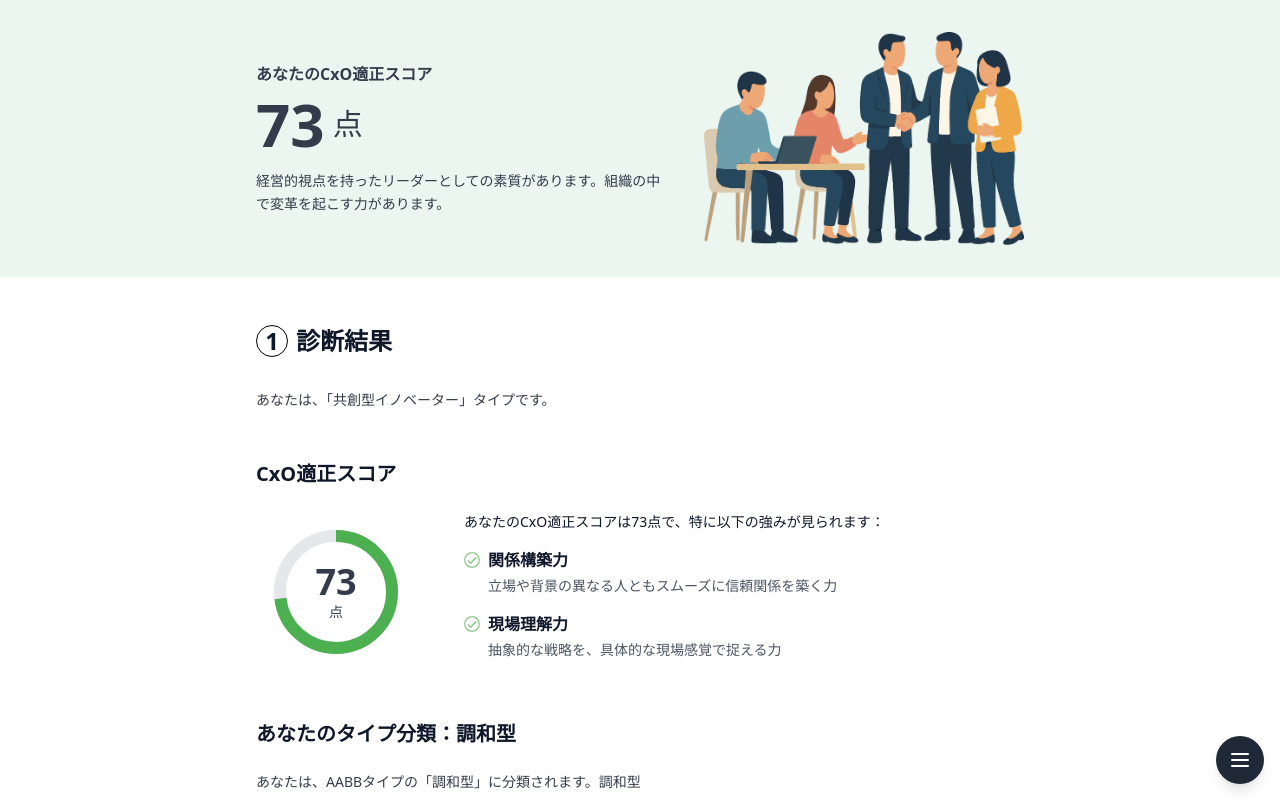
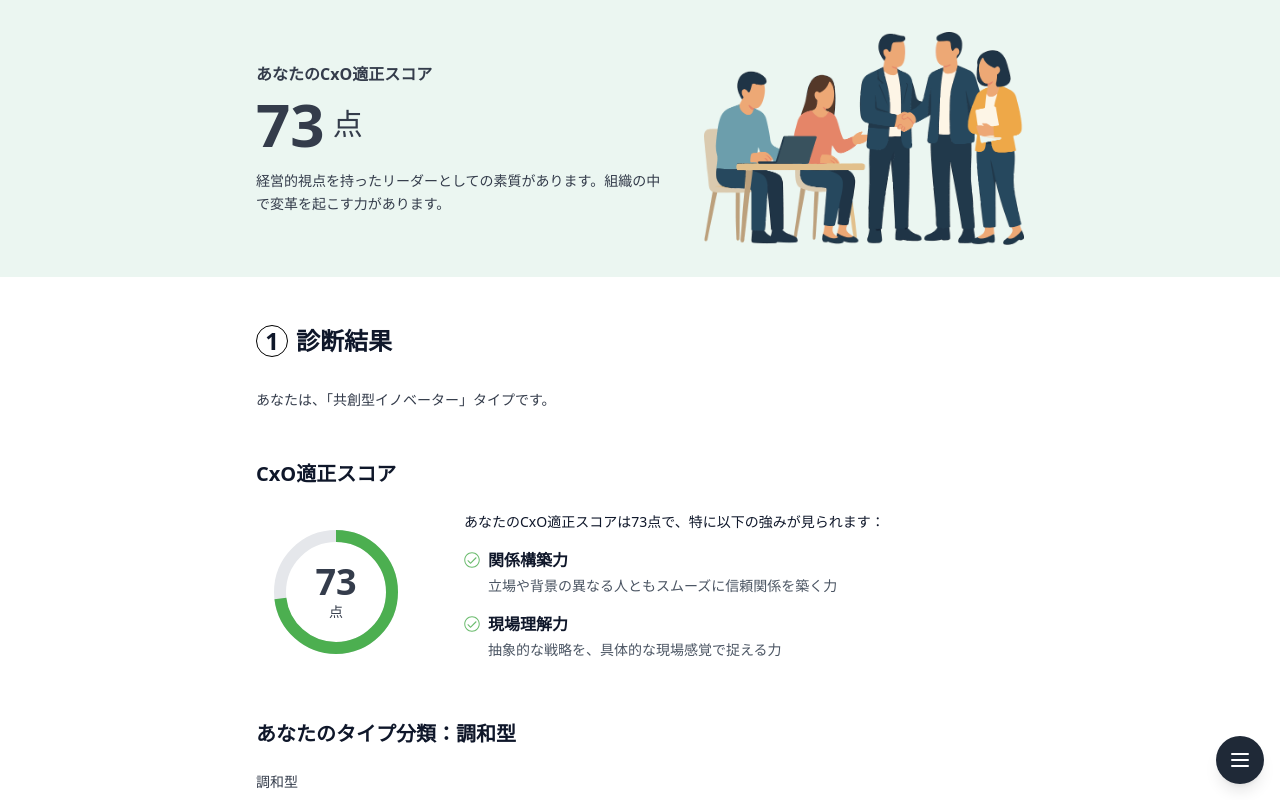
Before and after one commit to ShunTanaka-ui/CxO, a React (Vite) app: page /result in a window 1280 px wide. Shown: the top 800 px of the page. Built offline with nearby package versions, Linux system fonts and the light colour scheme.

Commit message:
診断結果ページのタイプ分類表示を修正

```diff
--- a/src/screens/ResultPage/index.tsx
+++ b/src/screens/ResultPage/index.tsx
@@ -605,11 +605,7 @@ export const ResultPage = (): JSX.Element => {
           <div className="w-full mb-8 md:mb-12">
             <h3 className="text-lg md:text-xl font-bold mb-4 md:mb-6">あなたのタイプ分類：{typeResult.classificationType}</h3>
             <p className="text-sm text-[#343C4B] mb-4 md:mb-6">
-              あなたは、{typeResult.typePattern}タイプの「{typeResult.classificationType}」に分類されます。
-              {resultTextsMap[typeResult.typePattern]?.classificationSummary ||
-                (typeResult.classificationType === '類似型' ? '4つの軸において類似した特性を持ち、一貫した方向性で物事を捉えます。' :
-                 typeResult.classificationType === '調和型' ? '異なる個性や意見を尊重しながら、全体を整えていくバランス感覚を持っています。' :
-                 '対照的な特性をもつ人や考え方を理解し、多様な視点から物事を捉えます。')}
+              {resultTextsMap[typeResult.typePattern]?.classificationSummary}
             </p>
             <TypeClassification
               classificationType={typeResult.classificationType}
```
